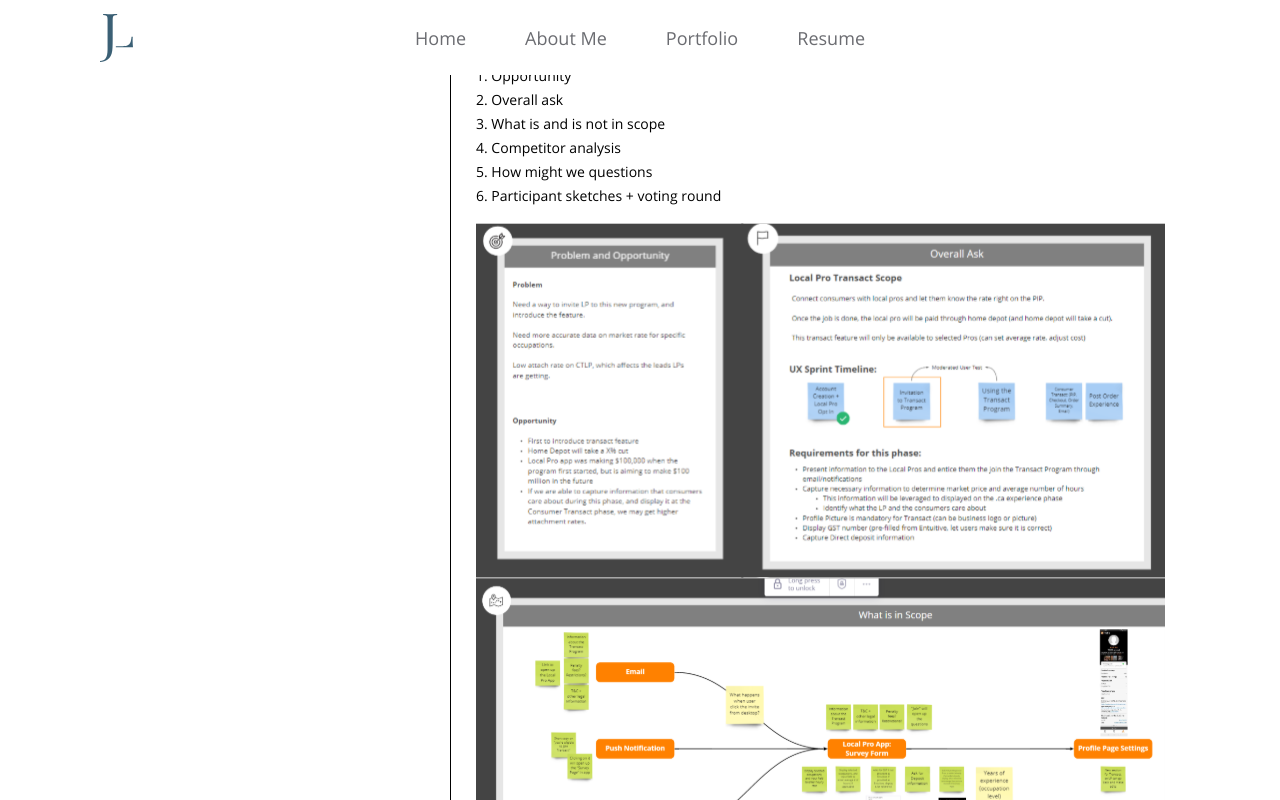
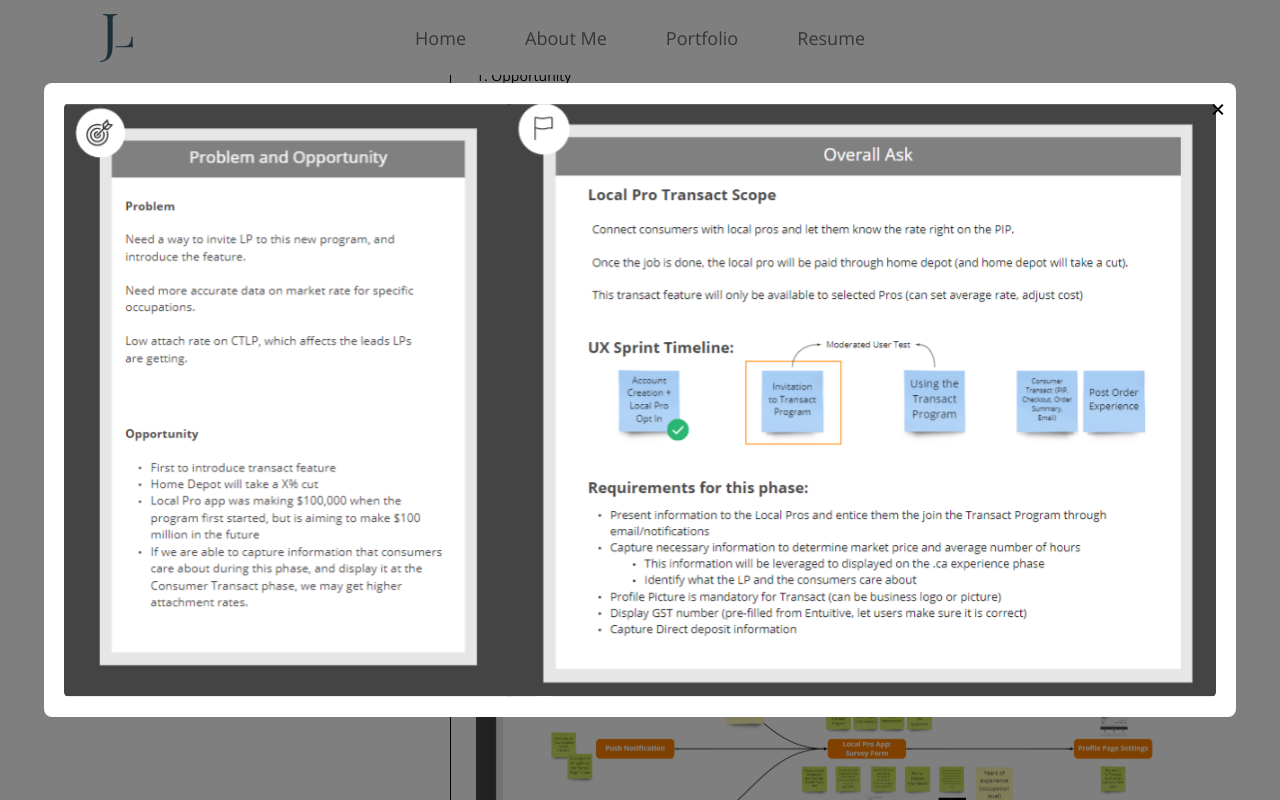
Before and after one commit to Ivan1023/JodiPortfolio, a React (Create React App) app: page /LocalPro in a window 1280 px wide. Both pictures are taken after a click on the picture 820 px from the left and 3017 px from the top of the page. Shown: the part 2617-3417 px from the top of the page. Built offline with nearby package versions, Linux system fonts and the light colour scheme.

Commit message:
added img modal

```diff
--- /dev/null
+++ b/src/Components/ComponentCSS/Modal.scss
@@ -0,0 +1,74 @@
+// .modal-overlay {
+//   position: fixed;
+//   top: 0;
+//   left: 0;
+//   width: 100%;
+//   height: 100%;
+//   background: rgba(0, 0, 0, 0.5);
+//   display: flex;
+//   justify-content: center;
+//   align-items: center;
+//   z-index: 1000;
+// }
+
+// .modal-content {
+//   background: black;
+//   padding: 20px;
+//   border-radius: 8px;
+//   position: relative;
+//   overflow: hidden;
+//   width: 90vw;
+//   display: flex;
+//   justify-content: center;
+//   align-items: center;
+// }
+
+// .close-button {
+//   position: absolute;
+//   top: 10px;
+//   right: 10px;
+//   font-size: 24px;
+//   cursor: pointer;
+// }
+
+// img {
+//   max-width: 90vw; /* Limits width to the modal's width */
+//   max-height: 90vh; /* Limits height to the modal's height */
+//   object-fit: contain; /* Ensures the image maintains its aspect ratio */
+//   border-radius: 5px;
+// }
+.modal-overlay {
+  position: fixed;
+  top: 0;
+  left: 0;
+  width: 100%;
+  height: 100%;
+  background: rgba(0, 0, 0, 0.5);
+  display: flex;
+  justify-content: center;
+  align-items: center;
+  z-index: 1000;
+}
+
+.modal-content {
+  background: white;
+  padding: 20px;
+  border-radius: 8px;
+  position: relative;
+  overflow: hidden;
+  display: flex;
+  justify-content: center;
+  align-items: center;
+}
+
+.close-button {
+  position: absolute;
+  top: 10px;
+  right: 10px;
+  font-size: 24px;
+  cursor: pointer;
+}
+
+img {
+  border-radius: 5px;
+}
--- /dev/null
+++ b/src/Components/Modal.js
@@ -0,0 +1,42 @@
+import React, { useEffect, useState } from "react";
+import "./ComponentCSS/Modal.scss";
+
+// Modal Component
+export const Modal = ({ isOpen, imageUrl, onClose }) => {
+    const [dimensions, setDimensions] = useState({ width: "90vw", height: "auto" });
+
+    useEffect(() => {
+      if (isOpen && imageUrl) {
+        const img = new Image();
+        img.src = imageUrl;
+        img.onload = () => {
+          const { width, height } = img;
+          if (width > height) {
+            setDimensions({ width: "90vw", height: "auto" });
+          } else {
+            setDimensions({ width: "auto", height: "90vh" });
+          }
+        };
+      }
+    }, [isOpen, imageUrl]);
+
+    if (!isOpen) return null;
+
+    return (
+      <div className="modal-overlay" onClick={onClose}>
+        <div
+          className="modal-content"
+          style={{
+            width: dimensions.width,
+            height: dimensions.height,
+          }}
+          onClick={(e) => e.stopPropagation()}
+        >
+          <span className="close-button" onClick={onClose}>
+            &times;
+          </span>
+          <img src={imageUrl} alt="Full Size" style={{ width: "100%", height: "100%", objectFit: "contain" }} />
+        </div>
+      </div>
+    );
+};
--- a/src/Pages/LocalPro.js
+++ b/src/Pages/LocalPro.js
@@ -2,6 +2,7 @@
 import '../Pages/PageCSS/LocalPro.scss';
 import SideBar from '../Components/SideBar';
 import ResponsiveContainer from '../Components/ResponsiveContainer';
+import { Modal } from '../Components/Modal';
 
 //images
 import MainImage from '../Asset/LocalPro/Main Image 2a 1.svg'
@@ -67,6 +68,10 @@
 
 export default function LocalPro() {
     const [isStickyColumn, setIsStickyColumn] = useState(false);
+    const [modalState, setModalState] = useState({
+        isOpen: false,
+        imageUrl: "",
+      });
 
     useEffect(()=>{
         window.scrollTo(0, 0);
@@ -75,6 +80,17 @@
     const checkIsSticky = (value) => {
         setIsStickyColumn(value)
     }
+
+    // Function to open the modal with the selected image
+    const openModal = (imageUrl) => {
+        setModalState({ isOpen: true, imageUrl });
+    };
+
+    // Function to close the modal
+    const closeModal = () => {
+        setModalState({ isOpen: false, imageUrl: "" });
+    };
+
 
     return(
         <main className='local-pro'>
@@ -129,18 +145,18 @@
                             <p className='local-pro__content__text'>4. Competitor analysis</p>
                             <p className='local-pro__content__text'>5. How might we questions</p>
                             <p className='local-pro__content__text'>6. Participant sketches + voting round</p>
-                            <img src={DesignSprint1} alt='ideation image 5' className='local-pro__content__img margin-top'/>
-                            <img src={DesignSprint2} alt='ideation image 5' className='local-pro__content__img'/>
-                            <img src={DesignSprint3} alt='ideation image 5' className='local-pro__content__img'/>
+                            <img src={DesignSprint1} alt='ideation image 5' className='local-pro__content__img margin-top' onClick={() => openModal(DesignSprint1)} />
+                            <img src={DesignSprint2} alt='ideation image 5' className='local-pro__content__img' onClick={() => openModal(DesignSprint2)} />
+                            <img src={DesignSprint3} alt='ideation image 5' className='local-pro__content__img' onClick={() => openModal(DesignSprint3)} />
                         </section>
                     </Section>
                     <Section id="section4">
                         <section className='local-pro__section'>
                             <p className='local-pro__content__text'>With the limitations of not having an actual business number or business insurance number, I tried to research on the invitation/enrollment stage of competitor apps as best I could. I reviewed both the customer facing and contractor facing experience to get the most thorough details, up until a business number or payment was required.</p>
-                            <img src={CompetitiveBenchmarking1} alt='ideation image 5' className='local-pro__content__img margin-top'/>
-                            <img src={CompetitiveBenchmarking2} alt='ideation image 5' className='local-pro__content__img'/>
-                            <img src={CompetitiveBenchmarking3} alt='ideation image 5' className='local-pro__content__img'/>
-                            <img src={CompetitiveBenchmarking4} alt='ideation image 5' className='local-pro__content__img'/>
+                            <img src={CompetitiveBenchmarking1} alt='ideation image 5' className='local-pro__content__img margin-top' onClick={() => openModal(CompetitiveBenchmarking1)} />
+                            <img src={CompetitiveBenchmarking2} alt='ideation image 5' className='local-pro__content__img' onClick={() => openModal(CompetitiveBenchmarking2)} />
+                            <img src={CompetitiveBenchmarking3} alt='ideation image 5' className='local-pro__content__img' onClick={() => openModal(CompetitiveBenchmarking3)} />
+                            <img src={CompetitiveBenchmarking4} alt='ideation image 5' className='local-pro__content__img' onClick={() => openModal(CompetitiveBenchmarking4)} />
                         </section>
                     </Section>
                     <Section id="section5">
@@ -154,20 +170,20 @@
                             <h1 className='local-pro__content__title'>Dot Voting Results:</h1>
                             <p className='local-pro__content__text'>After the dot voting ended, I arranged all the sketches in terms of requirements, and looked at areas that received votes. By organizing this way, the UX team can holistically look at all the needed steps with areas of opportunity and concerns.)</p>
                             <div className='local-pro__img-text-container__wrapper'>
-                                <img src={IdeationDotVotingEmail} alt='ideation image 3' className='local-pro__img-text-container__wrapper__img'/>
-                                <img src={IdeationDotVotingNotification} alt='ideation image 4' className='local-pro__img-text-container__wrapper__img'/>
-                                <img src={IdeationDotVotingInvitePage} alt='ideation image 4' className='local-pro__img-text-container__wrapper__img'/>
-                                <img src={IdeationDotVotingGettingHourlyRate} alt='ideation image 4' className='local-pro__img-text-container__wrapper__img'/>
-                                <img src={IdeationDotVotingGettingHours} alt='ideation image 4' className='local-pro__img-text-container__wrapper__img'/>
+                                <img src={IdeationDotVotingEmail} alt='ideation image 3' className='local-pro__img-text-container__wrapper__img' onClick={() => openModal(IdeationDotVotingEmail)}/>
+                                <img src={IdeationDotVotingNotification} alt='ideation image 4' className='local-pro__img-text-container__wrapper__img'onClick={() => openModal(IdeationDotVotingNotification)}/>
+                                <img src={IdeationDotVotingInvitePage} alt='ideation image 4' className='local-pro__img-text-container__wrapper__img'onClick={() => openModal(IdeationDotVotingInvitePage)}/>
+                                <img src={IdeationDotVotingGettingHourlyRate} alt='ideation image 4' className='local-pro__img-text-container__wrapper__img'onClick={() => openModal(IdeationDotVotingGettingHourlyRate)}/>
+                                <img src={IdeationDotVotingGettingHours} alt='ideation image 4' className='local-pro__img-text-container__wrapper__img'onClick={() => openModal(IdeationDotVotingGettingHours)}/>
                             </div>
                             <div className='local-pro__img-text-container__wrapper'>
-                                <img src={IdeationDotVotingGST} alt='ideation image 4' className='local-pro__img-text-container__wrapper__img'/>
-                                <img src={IdeationDotVotingDirectDeposit} alt='ideation image 4' className='local-pro__img-text-container__wrapper__img'/>
-                                <img src={IdeationDotVotingProfilePic} alt='ideation image 4' className='local-pro__img-text-container__wrapper__img'/>
-                                <img src={IdeationDotVotingProfileSetting} alt='ideation image 4' className='local-pro__img-text-container__wrapper__img'/>
-                                <img src={IdeationDotVotingProfileSettingTransact} alt='ideation image 4' className='local-pro__img-text-container__wrapper__img'/>
+                                <img src={IdeationDotVotingGST} alt='ideation image 4' className='local-pro__img-text-container__wrapper__img'onClick={() => openModal(IdeationDotVotingGST)}/>
+                                <img src={IdeationDotVotingDirectDeposit} alt='ideation image 4' className='local-pro__img-text-container__wrapper__img'onClick={() => openModal(IdeationDotVotingDirectDeposit)}/>
+                                <img src={IdeationDotVotingProfilePic} alt='ideation image 4' className='local-pro__img-text-container__wrapper__img'onClick={() => openModal(IdeationDotVotingProfilePic)}/>
+                                <img src={IdeationDotVotingProfileSetting} alt='ideation image 4' className='local-pro__img-text-container__wrapper__img'onClick={() => openModal(IdeationDotVotingProfileSetting)}/>
+                                <img src={IdeationDotVotingProfileSettingTransact} alt='ideation image 4' className='local-pro__img-text-container__wrapper__img'onClick={() => openModal(IdeationDotVotingProfileSettingTransact)}/>
                             </div>
-                            <img src={IdeationDotVotingGoals} alt='ideation image 5' className='local-pro__content__img'/>
+                            <img src={IdeationDotVotingGoals} alt='ideation image 5' className='local-pro__content__img' onClick={() => openModal(IdeationDotVotingGoals)} />
                         </section>
                     </Section>
                     <Section id="section6">
@@ -175,14 +191,14 @@
                             <h1 className='local-pro__content__title'>Wireframing</h1>
                             <p className='local-pro__content__text'>These wireframes are taken in front of stakeholders and reviewed. Notes were gathered as the UX team continued to work with these wireframes to turn into a prototype for moderated usability testing.</p>
                             <div className='local-pro__img-text-container__wrapper'>
-                                <img src={IterationWireframe1A} alt='ideation image 3' className='local-pro__img-text-container__wrapper__img'/>
-                                <img src={IterationWireframe1B} alt='ideation image 4' className='local-pro__img-text-container__wrapper__img'/>
-                                <img src={IterationWireframe1C} alt='ideation image 4' className='local-pro__img-text-container__wrapper__img'/>
+                                <img src={IterationWireframe1A} alt='ideation image 3' className='local-pro__img-text-container__wrapper__img' onClick={() => openModal(IterationWireframe1A)} />
+                                <img src={IterationWireframe1B} alt='ideation image 4' className='local-pro__img-text-container__wrapper__img' onClick={() => openModal(IterationWireframe1B)} />
+                                <img src={IterationWireframe1C} alt='ideation image 4' className='local-pro__img-text-container__wrapper__img' onClick={() => openModal(IterationWireframe1C)} />
                             </div>
                             <div className='local-pro__img-text-container__wrapper'>
-                                <img src={IterationWireframe2A} alt='ideation image 4' className='local-pro__img-text-container__wrapper__img'/>
-                                <img src={IterationWireframe2B} alt='ideation image 4' className='local-pro__img-text-container__wrapper__img'/>
-                                <img src={IterationWireframe2C} alt='ideation image 4' className='local-pro__img-text-container__wrapper__img'/>
+                                <img src={IterationWireframe2A} alt='ideation image 4' className='local-pro__img-text-container__wrapper__img' onClick={() => openModal(IterationWireframe2A)} />
+                                <img src={IterationWireframe2B} alt='ideation image 4' className='local-pro__img-text-container__wrapper__img' onClick={() => openModal(IterationWireframe2B)} />
+                                <img src={IterationWireframe2C} alt='ideation image 4' className='local-pro__img-text-container__wrapper__img' onClick={() => openModal(IterationWireframe2C)} />
                             </div>
                             <h1 className='local-pro__content__title'>Concerns and Challenges:</h1>
                             <p className='local-pro__content__text'>The biggest concern was how to display the survey to ask users what they believe their occupation’s average market rate is, and what they believe certain services durations are with a capped range as per business requirement. </p>
@@ -195,20 +211,20 @@
                             <p className='local-pro__content__text'>• Depending on how large the capped range is, the slider may also become very sensitive to slide</p>
                             <h1 className='local-pro__content__title'>Decision and Justification</h1>
                             <p className='local-pro__content__text'>• Stakeholders and UX team decided to go with Version 1 using the stepper instead of slider since we won’t show the entire range, and every dollar increase/decrease is a click so user will put more thoughts (though user can also select the input box and enter an amount).</p>
-                            <img src={IterationWireframe3} alt='ideation image 5' className='local-pro__content__img margin-top'/>
+                            <img src={IterationWireframe3} alt='ideation image 5' className='local-pro__content__img margin-top' onClick={() => openModal(IterationWireframe3)} />
                         </section>
                     </Section>
                     <Section id="section7">
                         <section className='local-pro__section'>
                             <h1 className='local-pro__content__title'>Moderated Usability Test</h1>
                             <p className='local-pro__content__text'>A prototype was created for a moderated usability test for this project. An email was sent to a list of Local Pros signed up with Home Depot with a 4 or above star ratings. Each participant was in a 1 hour session with the UX researcher, with the UX team sitting in on the background as the test went on.</p>
-                            <img src={UserTestResults1} alt='ideation image 5' className='local-pro__content__img'/>
-                            <img src={UserTestResults2} alt='ideation image 5' className='local-pro__content__img'/>
-                            <img src={UserTestResults3} alt='ideation image 5' className='local-pro__content__img'/>
-                            <img src={UserTestResults4} alt='ideation image 5' className='local-pro__content__img'/>
-                            <img src={UserTestResults5} alt='ideation image 5' className='local-pro__content__img'/>
-                            <img src={UserTestResults6} alt='ideation image 5' className='local-pro__content__img'/>
-                            <img src={UserTestResults7} alt='ideation image 5' className='local-pro__content__img'/>
+                            <img src={UserTestResults1} alt='ideation image 5' className='local-pro__content__img' onClick={() => openModal(UserTestResults1)} />
+                            <img src={UserTestResults2} alt='ideation image 5' className='local-pro__content__img' onClick={() => openModal(UserTestResults2)} />
+                            <img src={UserTestResults3} alt='ideation image 5' className='local-pro__content__img' onClick={() => openModal(UserTestResults3)} />
+                            <img src={UserTestResults4} alt='ideation image 5' className='local-pro__content__img' onClick={() => openModal(UserTestResults4)} />
+                            <img src={UserTestResults5} alt='ideation image 5' className='local-pro__content__img' onClick={() => openModal(UserTestResults5)} />
+                            <img src={UserTestResults6} alt='ideation image 5' className='local-pro__content__img' onClick={() => openModal(UserTestResults6)} />
+                            <img src={UserTestResults7} alt='ideation image 5' className='local-pro__content__img' onClick={() => openModal(UserTestResults7)} />
                         </section>
                     </Section>
                     <Section id="section8">
@@ -233,6 +249,11 @@
                         </section>
                     </Section>
                 </ResponsiveContainer>
+                <Modal
+                    isOpen={modalState.isOpen}
+                    imageUrl={modalState.imageUrl}
+                    onClose={closeModal}
+                />
             </div>
         </main>
     )
--- a/src/Pages/PageCSS/LocalPro.scss
+++ b/src/Pages/PageCSS/LocalPro.scss
@@ -120,6 +120,7 @@
       &__img {
         width: 100%;
         align-self: flex-start;
+        cursor: pointer;
 
         @include desktop-view {
           width: 50%;
@@ -157,6 +158,7 @@
 
     &__img {
       width: 100%;
+      cursor: pointer;
     }
   }
 
```
